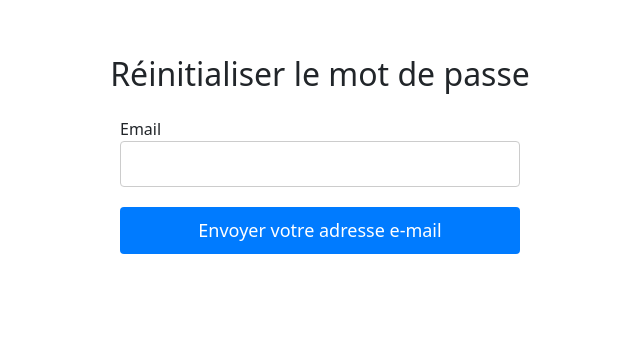
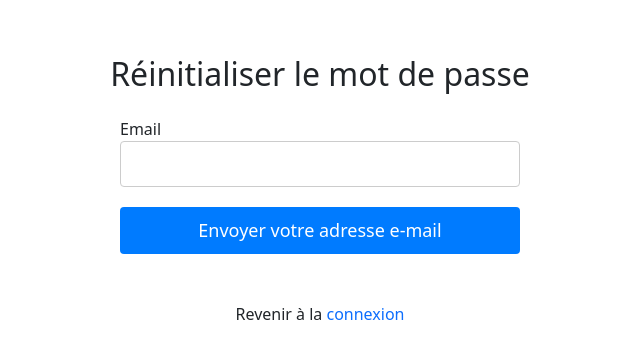
Before and after one commit to gervais6/carte-consulaire, a React (Create React App) app: page /mdp in a window 1280 px wide. Shown: the part 105-464 px from the top of the page, without its empty margins (320-960 px from the left). Built offline with nearby package versions, Linux system fonts and the light colour scheme.

Commit message:
modif app

```diff
--- a/src/pages/Mdp.js
+++ b/src/pages/Mdp.js
@@ -1,14 +1,7 @@
 import React, { useState } from "react";
 import '../pages/Compte.css';
-import Header from "../pages/Header";
-import Footer from "../pages/Footer";
-import { FontAwesomeIcon } from '@fortawesome/react-fontawesome';
-import { faEye, faEyeSlash, faEnvelope } from '@fortawesome/free-solid-svg-icons';
 import { useNavigate, Link } from 'react-router-dom';
-import ConfirmationMessage from '../pages/ConfirmationMessage'; // Import the new component
-import ErrorMessage from '../pages/ErrorMessage'; // Import the error message component
 import { ToastContainer, toast } from 'react-toastify';
-
 
 const MotsDePasseOublier = () => {
   const [formData, setFormData] = useState({
@@ -59,7 +52,7 @@ const MotsDePasseOublier = () => {
 
   return (
     <div id="root">
-            <div className="container" style={{ marginTop: '10rem' }}>
+      <div className="container" style={{ marginTop: '10rem' }}>
         <h2 className="text-center mb-4">Réinitialiser le mot de passe</h2>
         <div className="row">
           <div className="col-md-6 offset-md-3">
@@ -77,6 +70,9 @@ const MotsDePasseOublier = () => {
               </div>
               <button type="submit" className="btn btn-primary btn-block w-100 mb-5" style={{ fontSize: 18 }}>Envoyer votre adresse e-mail</button>
             </form>
+            <p className="text-center">
+              Revenir à la <Link to="/connect" className="text-primary" style={{textDecoration:'none'}}>connexion</Link>
+            </p>
             <ToastContainer />
           </div>
         </div>
```
